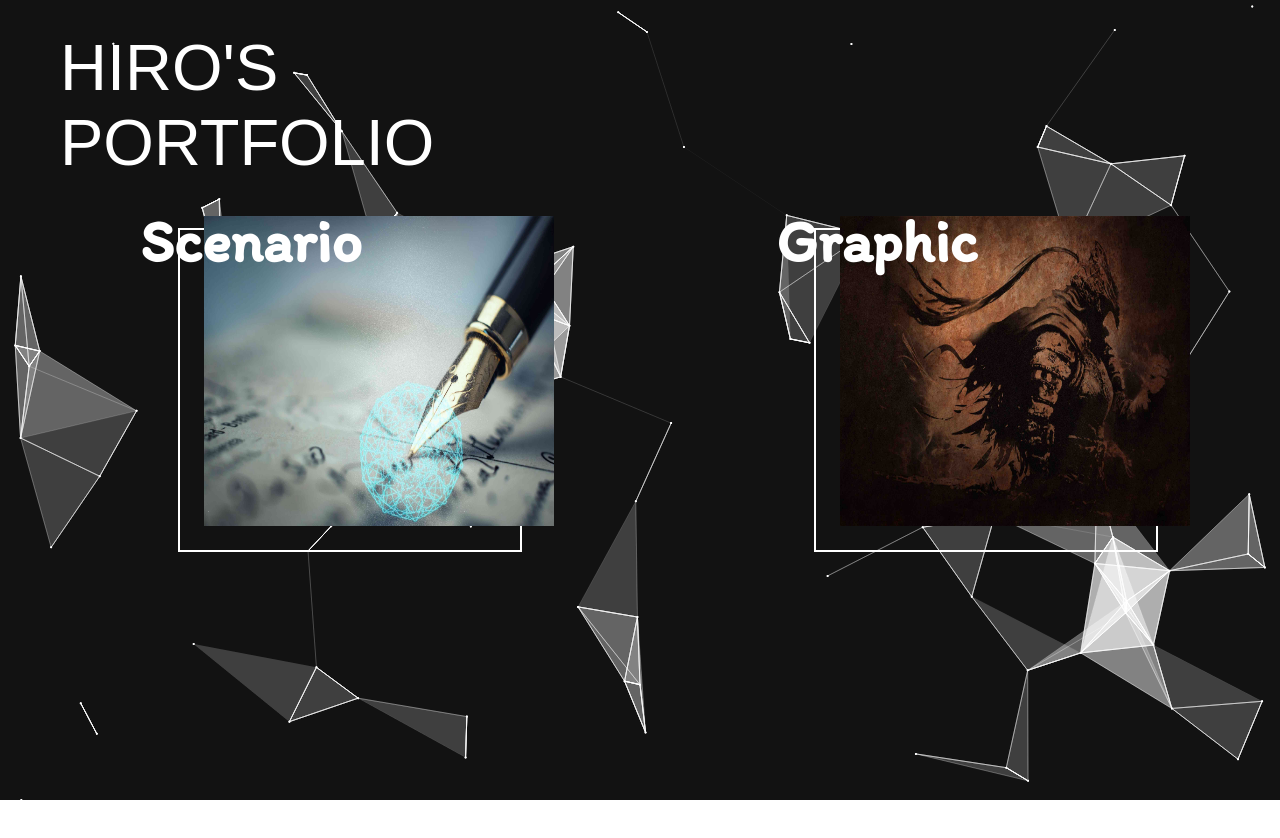
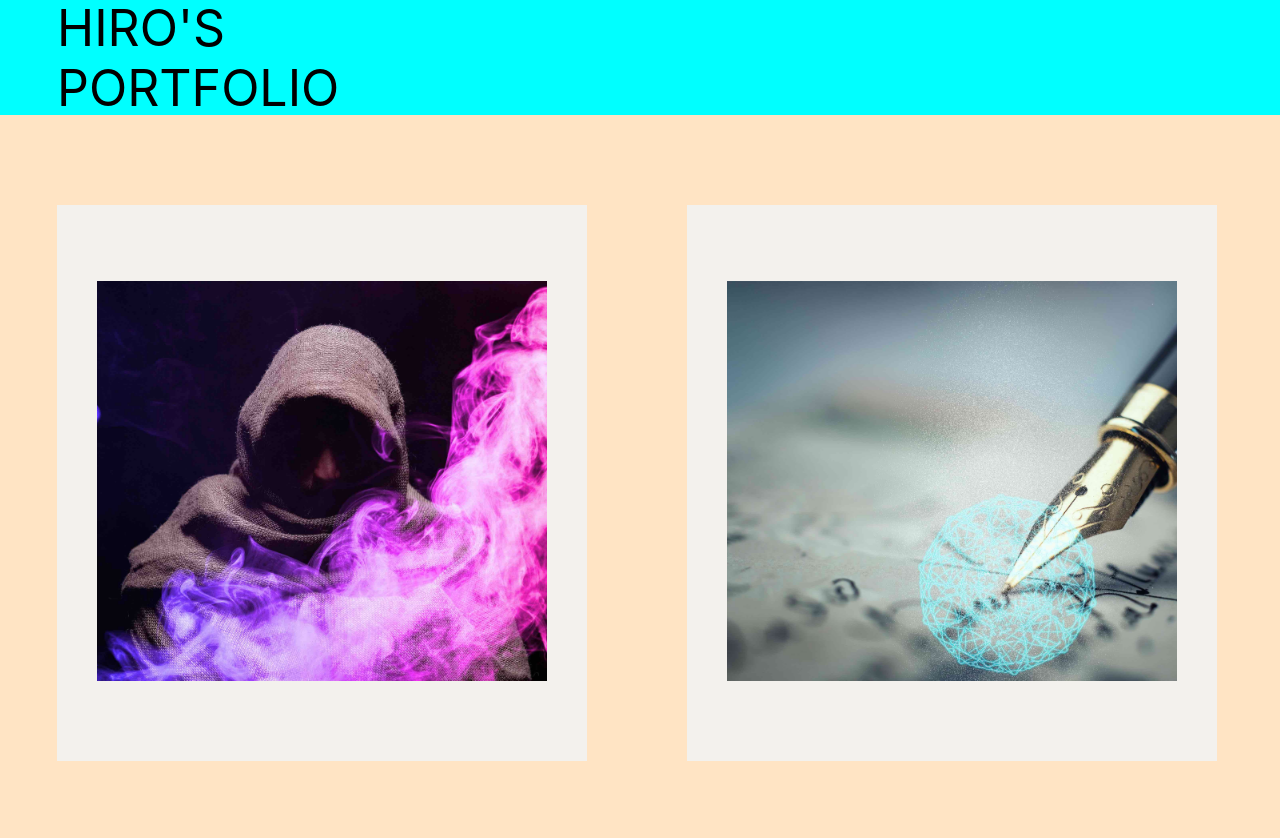
Before and after one commit to hiro881213/HirosPortfolio, a React (Create React App) app: page / in a window 1280 px wide. Shown: the top 838 px of the page. Before the commit the page ends 800 px from the top, so only its background shows below. Built offline with nearby package versions, Linux system fonts and the light colour scheme; a web font is replaced by a local one.

Commit message:
メニュー表示処理

```diff
--- a/src/App.tsx
+++ b/src/App.tsx
@@ -4,8 +4,8 @@ import { Routes, Route } from 'react-router-dom';
 
 import './App.scss';
 
-// import { BaseApp } from './components/BaseArea/BaseApp';
-import { HomeMain } from './components/Home/HomeMain';
+import { BaseApp } from './components/BaseArea/BaseApp';
+// import { HomeMain } from './components/Home/HomeMain';
 import { ScriptMain } from './components/Script/ScriptMain';
 import { GraphicMain } from './components/Graphic/GraphicMain';
 import { ReadScenarioMain } from './components/ReadScenario/ReadScenarioMain';
@@ -15,8 +15,8 @@ export const App : VFC = () => {
   return (
     <>
       <Routes>
-        {/* <Route path='/' element={<BaseApp />} ></Route> */}
-        <Route path='/' element={<HomeMain />} ></Route>
+        <Route path='/' element={<BaseApp />} ></Route>
+        {/* <Route path='/' element={<HomeMain />} ></Route> */}
         <Route path='script' element={<ScriptMain />} ></Route>
         <Route path='graphic' element={<GraphicMain />} ></Route>
         <Route path='detailScenario' element={<ReadScenarioMain />} ></Route>
--- a/src/components/BaseArea/BaseApp.tsx
+++ b/src/components/BaseArea/BaseApp.tsx
@@ -11,7 +11,9 @@ export const BaseApp = () => {
             </header>
 
             <section className = 'menuList'>
-                <MenuList></MenuList>
+                <div className = 'w-container' style = {{height: '100%'}}>
+                    <MenuList></MenuList>
+                </div>
             </section>
 
             {/* <footer></footer> */}
--- a/src/components/BaseArea/scss/BaseApp.scss
+++ b/src/components/BaseArea/scss/BaseApp.scss
@@ -1,7 +1,7 @@
 HEADER {
     height: clamp(80px, 9vw, 122px);
     background-color: aqua;
-    margin:0;
+    margin: 0;
 }
 
 .w-container {
@@ -13,9 +13,10 @@ H1 {
     margin: 0;
 }
 
+
 /** オプションリスト */
+
 .menuList {
     background-color: bisque;
-    height: clamp(735px,82vh, 1200px);
-    padding: clamp(90px, 9vw, 120px) 0;
+    height: clamp(735px, 82vh, 1200px);
 }
--- a/src/components/Menu/MenuList.tsx
+++ b/src/components/Menu/MenuList.tsx
@@ -1,9 +1,37 @@
 import './scss/MenuList.scss';
+
+import grachic from '../../assets/img/ProgramImage.jpg';
+import script  from '../../assets/img/ScriptImage.jpg';
+import graphic from '../../assets/img/GraphicImage.jpg'
 
 export const MenuList = () => {
     return (
         <>
-            <div className = 'w-container'>AAAA</div>
+            <div className = 'posts-container'>
+                <article className = 'post'>
+                    <a href = '#'>
+                        <figure>
+                            <img src = {grachic} alt = 'image' />
+                        </figure>
+                    </a>
+                </article>
+
+                <article className = 'post'>
+                    <a href = '#'>
+                        <figure>
+                            <img src = {script} />
+                        </figure>
+                    </a>
+                </article>
+
+                <article className = 'post'>
+                    <a href = '#'>
+                        <figure>
+                            <img src = {graphic} />
+                        </figure>
+                    </a>
+                </article>
+            </div>
         </>
-    )
+    );
 }
--- a/src/components/Menu/scss/MenuList.scss
+++ b/src/components/Menu/scss/MenuList.scss
@@ -0,0 +1,55 @@
+@charset "UTF-8";
+$--v-space: clamp(45px, 9vw, 60px);
+
+/** メニュー全体 */
+
+.posts-container {
+    display: grid;
+    grid-template-columns: repeat(1, 1fr);
+    gap: 32px 100px;
+    .post {
+        padding: $--v-space 0;
+        background-color: #F3F1ED;
+    }
+}
+
+@media (min-width: 768px) {
+    .posts-container {
+        grid-template-columns: repeat(3, 1fr);
+        height: 100%;
+        align-items: center;
+        overflow: scroll hidden;
+        IMG {
+            aspect-ratio: 3 / 2;
+            object-fit: cover;
+            width: 450px;
+            height: 400px;
+        }
+    }
+}
+
+@media (max-width: 767px) {
+    .post {
+        padding: $--v-space 0;
+        background-color: #F3F1ED;
+        IMG {
+            width: 215px;
+            height: 180px;
+        }
+    }
+}
+
+
+/** メニューの並び */
+
+.menuLi {
+    list-style-type: none;
+    display: flex;
+    padding: 0;
+    width: 100vw;
+}
+
+.menuLi LI {
+    display: inline;
+    margin-left: 50px;
+}
```
Also changed, not shown: src/index.scss (+5 -8 lines), src/components/Home/MenuItem.tsx (line endings or trailing spaces).
